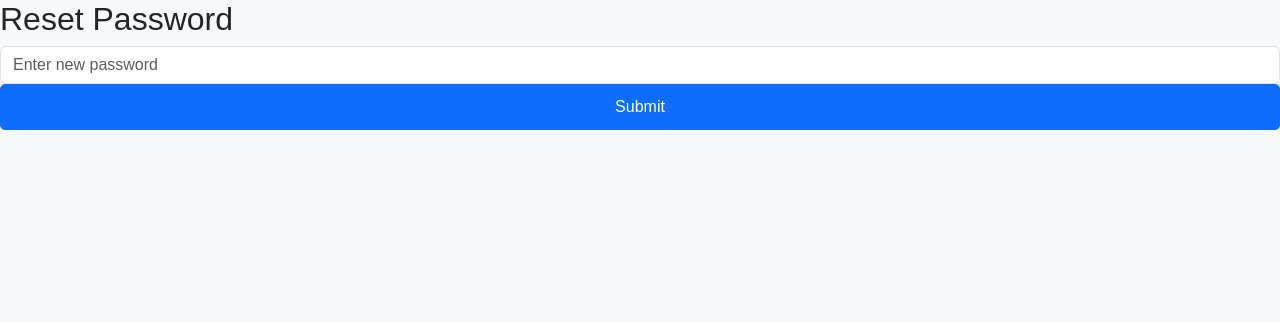
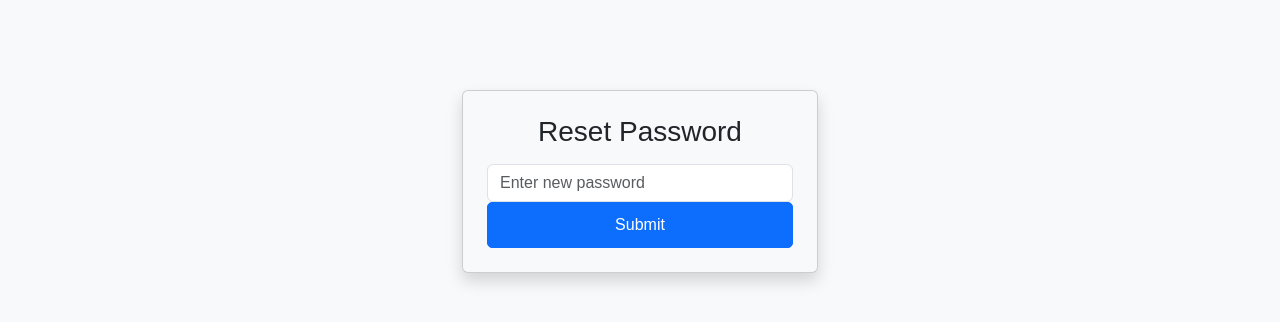
Before and after one commit to Amit25Kumar02/Job-Search-Project, a React (Vite) app in the folder User-Frontend/: page /resetpassword/1 in a window 1280 px wide. Shown: the top 322 px of the page. Built offline with nearby package versions, Linux system fonts and the light colour scheme; no server answers.

Commit message:
Reset password page css change

```diff
--- a/User-Frontend/src/Log/ResetPassword.jsx
+++ b/User-Frontend/src/Log/ResetPassword.jsx
@@ -32,8 +32,11 @@ const ResetPassword = () => {
     };
 
     return (
-    <div className="container1">
-      <h2>Reset Password</h2>
+        <div className="container con">
+            <div className="row justify-content-center">
+                <div className="col-md-6 col-lg-4">
+                    <div className="card p-4 shadow rounded">
+                        <h3 className="text-center text-dark mb-3">Reset Password</h3>
                         <input
                             type="password"
                             className="form-control"
@@ -45,6 +48,9 @@ const ResetPassword = () => {
                             Submit
                         </button>
                     </div>
+                </div>
+            </div>
+        </div>
     );
 };
 
```
Lines whose indentation alone changed are shown as unchanged.
